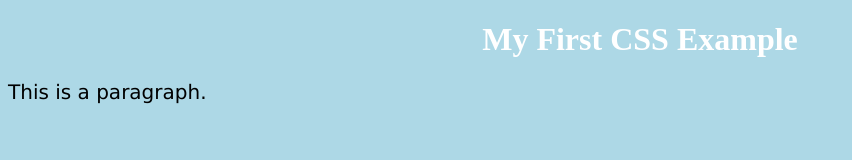
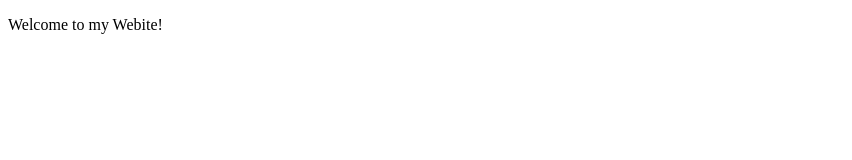
Before and after one commit to Ibrahim-ia2310568/Two-Mast-Ship, a plain HTML site: page index.html in a window 1280 px wide. Shown: the whole page, without its empty margins (0-852 px from the left). Drawn offline with Linux system fonts and the light colour scheme.

Commit message:
Revert "Update index.html"
This reverts commit b213ecfafafb40ce8de53da5c799e4f0f07615d5.

```diff
--- a/index.html
+++ b/index.html
@@ -1,26 +1,11 @@
-<!DOCTYPE html>
-<html>
-<head>
-<style>
-body {
-  background-color: lightblue;
-}
-
-h1 {
-  color: white;
-  text-align: center;
-}
-
-p {
-  font-family: verdana;
-  font-size: 20px;
-}
-</style>
-</head>
-<body>
-
-<h1>My First CSS Example</h1>
-<p>This is a paragraph.</p>
-
-</body>
+<!doctype html>
+<html lang="en">
+  <head>
+    <meta charset="UTF-8" />
+    <meta name="viewport" content="width=device-width, initial-scale=1.0" />
+    <title>Document</title>
+  </head>
+  <body>
+    <p>Welcome to my Webite!</p>
+  </body>
 </html>
```
